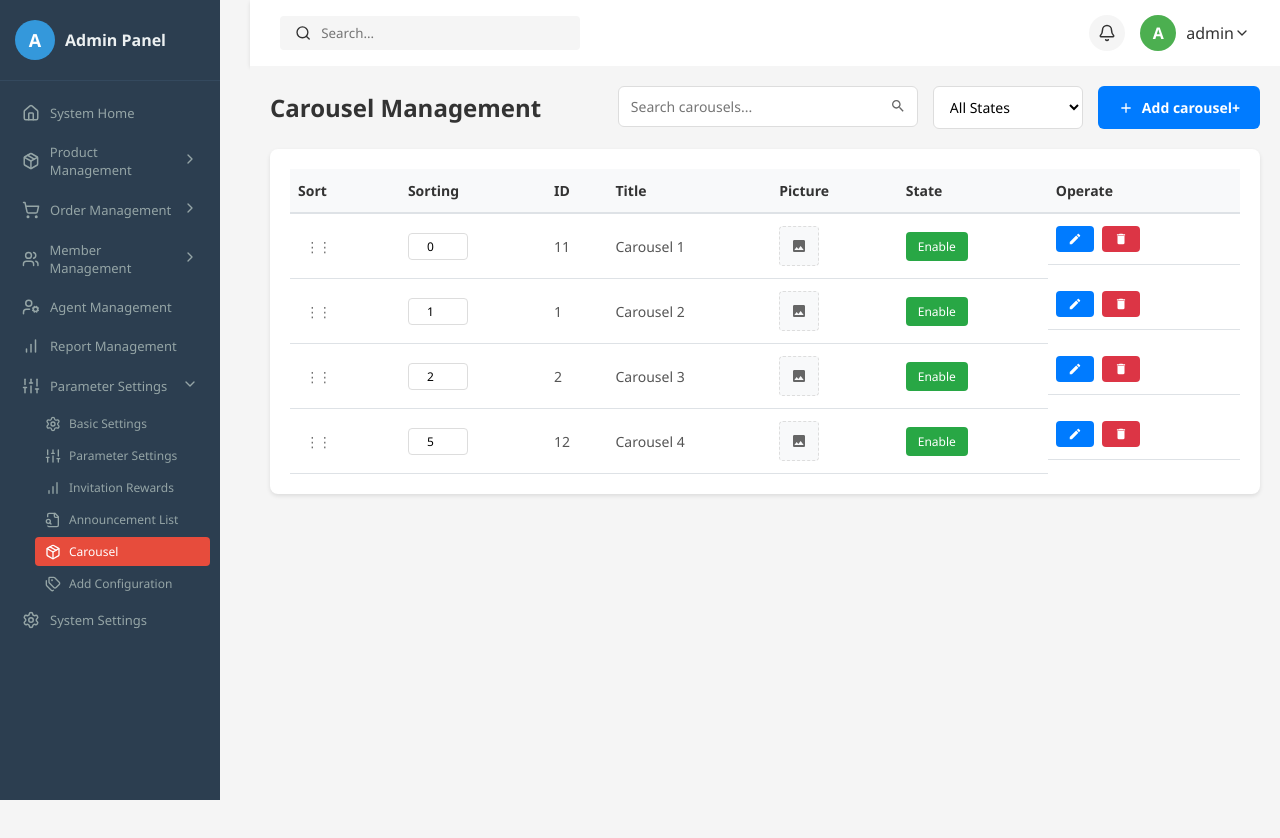
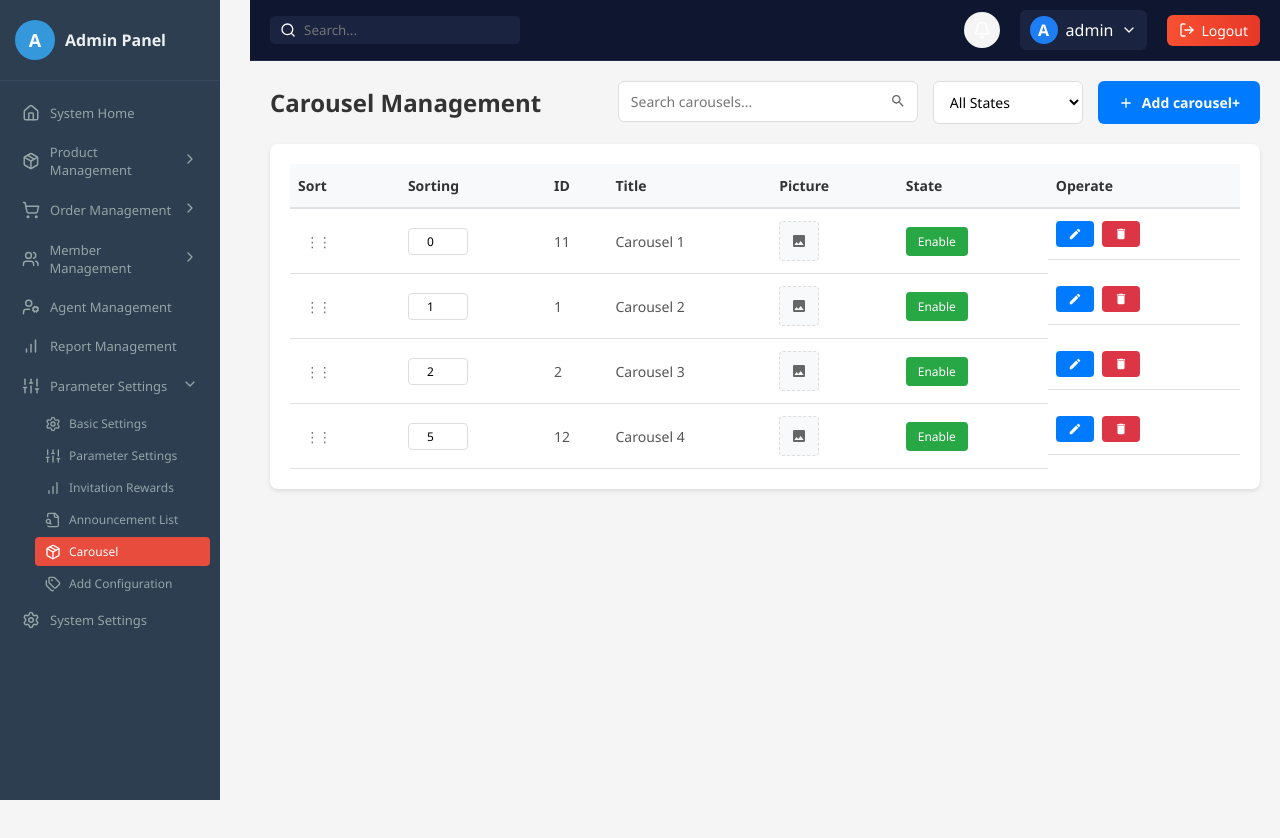
Before and after one commit to abdullah-25-06/FX-admin-panel, a React (Create React App) app: page /carousel in a window 1280 px wide. Shown: the top 838 px of the page. Built offline with nearby package versions, Linux system fonts and the light colour scheme; sample sign-in values are in the browser's storage.

Commit message:
logout-added

```diff
--- a/src/App.js
+++ b/src/App.js
@@ -46,7 +46,13 @@ import ForgotPassword from "./pages/ForgotPassword";
 
 import "./App.css";
 
-// Sidebar wrapper
+/* ✅ Helper ProtectedRoute component */
+const ProtectedRoute = ({ children }) => {
+  const isAuthenticated = localStorage.getItem("isLoggedIn") === "true";
+  return isAuthenticated ? children : <Navigate to='/login' replace />;
+};
+
+/* ✅ Sidebar wrapper for navigation */
 function SidebarWithNavigation() {
   const navigate = useNavigate();
   const location = useLocation();
@@ -66,7 +72,7 @@ function SidebarWithNavigation() {
   );
 }
 
-// Main Layout (for dashboard & other pages)
+/* ✅ Main Layout for dashboard & other protected pages */
 function MainLayout() {
   return (
     <div className='app-container flex'>
@@ -114,13 +120,23 @@ function App() {
   return (
     <Router>
       <Routes>
-        {/* ✅ Auth Routes - NO SIDEBAR */}
+        {/* ✅ Default route: Redirect to login first */}
+        <Route path='/' element={<Navigate to='/login' />} />
+
+        {/* ✅ Public Routes - NO SIDEBAR */}
         <Route path='/login' element={<Login />} />
         <Route path='/signup' element={<Signup />} />
         <Route path='/forgot-password' element={<ForgotPassword />} />
 
-        {/* ✅ Main App Routes */}
-        <Route path='/*' element={<MainLayout />} />
+        {/* ✅ Protected Routes - Only if logged in */}
+        <Route
+          path='/*'
+          element={
+            <ProtectedRoute>
+              <MainLayout />
+            </ProtectedRoute>
+          }
+        />
       </Routes>
     </Router>
   );
--- a/src/components/Header.js
+++ b/src/components/Header.js
@@ -1,23 +1,113 @@
 import React from "react";
-import { Search, Bell, ChevronDown } from "lucide-react";
+import { Search, Bell, ChevronDown, LogOut } from "lucide-react";
+import { useNavigate } from "react-router-dom";
 
 const Header = () => {
+  const navigate = useNavigate();
+
+  // ✅ Logout function
+  const handleLogout = () => {
+    if (window.confirm("Are you sure you want to log out?")) {
+      localStorage.removeItem("isLoggedIn");
+      localStorage.removeItem("userEmail");
+      navigate("/login");
+    }
+  };
+
+  const headerStyle = {
+    display: "flex",
+    justifyContent: "space-between",
+    alignItems: "center",
+    padding: "10px 20px",
+    backgroundColor: "#0e172f",
+    color: "#fff",
+    borderBottom: "1px solid #1e2a47",
+  };
+
+  const searchBarStyle = {
+    display: "flex",
+    alignItems: "center",
+    backgroundColor: "#1a2340",
+    borderRadius: "5px",
+    padding: "5px 10px",
+    width: "250px",
+  };
+
+  const inputStyle = {
+    border: "none",
+    outline: "none",
+    background: "transparent",
+    color: "#fff",
+    marginLeft: "8px",
+    width: "100%",
+  };
+
+  const headerRightStyle = {
+    display: "flex",
+    alignItems: "center",
+    gap: "20px",
+  };
+
+  const adminDropdownStyle = {
+    display: "flex",
+    alignItems: "center",
+    gap: "8px",
+    cursor: "pointer",
+    backgroundColor: "#1a2340",
+    padding: "6px 10px",
+    borderRadius: "6px",
+  };
+
+  const avatarStyle = {
+    backgroundColor: "#1d7ef3",
+    width: "28px",
+    height: "28px",
+    borderRadius: "50%",
+    display: "flex",
+    alignItems: "center",
+    justifyContent: "center",
+    color: "#fff",
+    fontWeight: "bold",
+  };
+
+  const logoutButtonStyle = {
+    display: "flex",
+    alignItems: "center",
+    gap: "6px",
+    background: "linear-gradient(to right, #f85032, #e73827)",
+    border: "none",
+    color: "#fff",
+    padding: "6px 12px",
+    borderRadius: "6px",
+    cursor: "pointer",
+    fontSize: "14px",
+  };
+
   return (
-    <div className='header'>
-      <div className='search-bar'>
+    <div style={headerStyle}>
+      {/* 🔍 Search bar */}
+      <div style={searchBarStyle}>
         <Search size={18} />
-        <input type='text' placeholder='Search...' />
+        <input type='text' placeholder='Search...' style={inputStyle} />
       </div>
 
-      <div className='header-right'>
+      {/* 🔔 Profile + Logout */}
+      <div style={headerRightStyle}>
         <div className='header-icon'>
           <Bell size={18} />
         </div>
-        <div className='admin-dropdown'>
-          <div className='avatar'>A</div>
+
+        <div style={adminDropdownStyle}>
+          <div style={avatarStyle}>A</div>
           <span>admin</span>
           <ChevronDown size={16} />
         </div>
+
+        {/* 🚪 Logout Button */}
+        <button onClick={handleLogout} style={logoutButtonStyle}>
+          <LogOut size={16} />
+          Logout
+        </button>
       </div>
     </div>
   );
--- a/src/pages/Login.js
+++ b/src/pages/Login.js
@@ -10,29 +10,38 @@ const Login = () => {
 
   const handleSubmit = (e) => {
     e.preventDefault();
+
     if (!email || !password) {
       setError("Please enter both email and password.");
       return;
     }
-    setError("");
-    console.log("Logging in with:", { email, password });
-    // Place your login API call or authentication logic here
+
+    // ✅ Get stored signup data
+    const storedEmail = localStorage.getItem("registeredEmail");
+    const storedPassword = localStorage.getItem("registeredPassword");
+
+    if (email === storedEmail && password === storedPassword) {
+      localStorage.setItem("isLoggedIn", "true");
+      localStorage.setItem("userEmail", email);
+      setError("");
+      navigate("/dashboard");
+    } else {
+      setError("Invalid email or password.");
+    }
   };
 
-  // 🧠 Page background with image
   const containerStyle = {
     display: "flex",
     justifyContent: "center",
     alignItems: "center",
     height: "100vh",
-    backgroundImage: "url('/bg-image.jpg')", // 👈 image from public folder
+    backgroundImage: "url('/bg-image.jpg')",
     backgroundSize: "cover",
     backgroundPosition: "center",
     backgroundRepeat: "no-repeat",
     fontFamily: "Arial, sans-serif",
   };
 
-  // 🧠 Optional overlay if you want slight dark background behind form
   const overlayStyle = {
     position: "absolute",
     top: 0,
@@ -118,7 +127,7 @@ const Login = () => {
 
   return (
     <div style={containerStyle}>
-      <div style={overlayStyle}></div> {/* optional overlay */}
+      <div style={overlayStyle}></div>
       <div style={formWrapperStyle}>
         <form onSubmit={handleSubmit} style={boxStyle}>
           <div style={titleStyle}>Login</div>
--- a/src/pages/Signup.js
+++ b/src/pages/Signup.js
@@ -33,19 +33,31 @@ const Signup = () => {
       return;
     }
 
+    // ✅ Check if user already exists
+    const existingEmail = localStorage.getItem("registeredEmail");
+    if (existingEmail === email) {
+      setError("An account with this email already exists.");
+      return;
+    }
+
+    // ✅ Store user data in localStorage
+    localStorage.setItem("registeredName", fullName);
+    localStorage.setItem("registeredEmail", email);
+    localStorage.setItem("registeredPassword", password);
+
     setError("");
-    console.log("Signup successful:", formData);
+    alert("Signup successful! You can now log in.");
 
     navigate("/login");
   };
 
-  // ✅ Background image inline style
+  // ✅ Background and form styles
   const containerStyle = {
     display: "flex",
     justifyContent: "center",
     alignItems: "center",
     height: "100vh",
-    backgroundImage: 'url("/bg-image.jpg")', // ✅ Correct path for public folder
+    backgroundImage: 'url("/bg-image.jpg")',
     backgroundSize: "cover",
     backgroundPosition: "center",
     backgroundRepeat: "no-repeat",
@@ -53,7 +65,7 @@ const Signup = () => {
   };
 
   const boxStyle = {
-    backgroundColor: "rgba(14, 23, 47, 0.85)", // semi-transparent overlay
+    backgroundColor: "rgba(14, 23, 47, 0.85)",
     padding: "30px",
     borderRadius: "10px",
     width: "320px",
```
